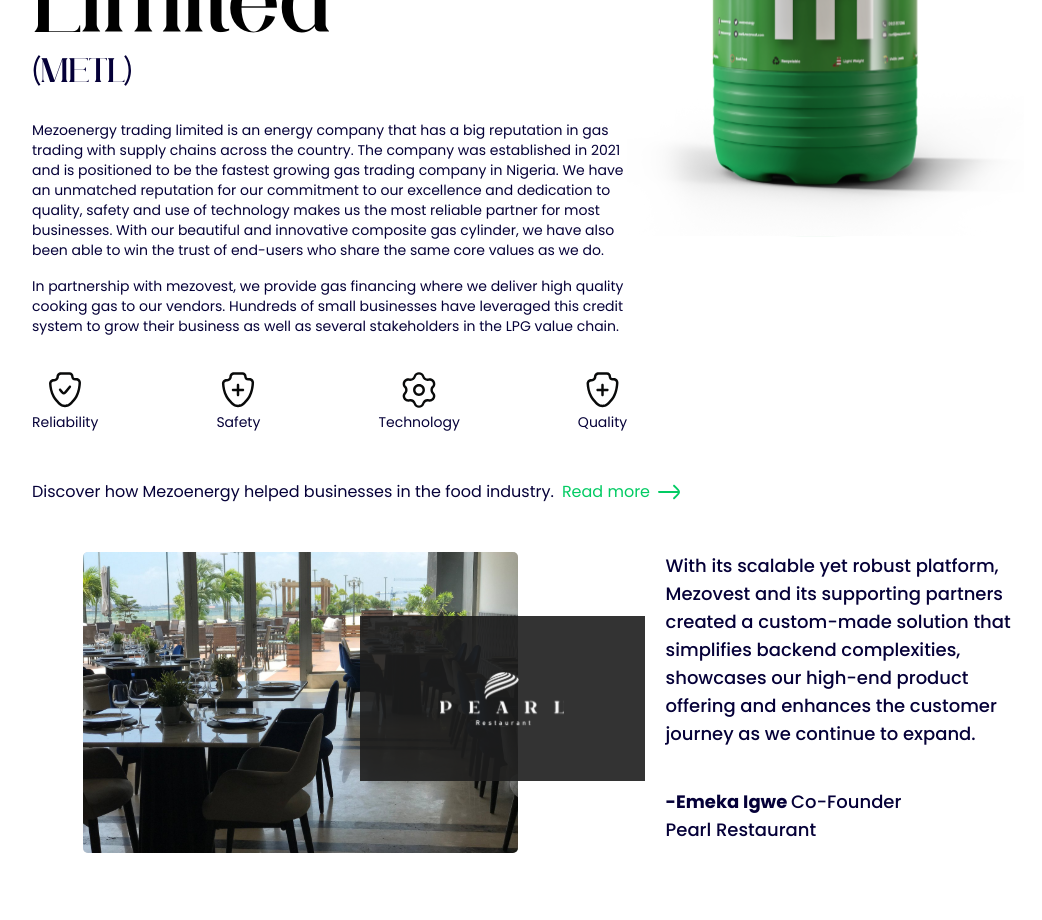
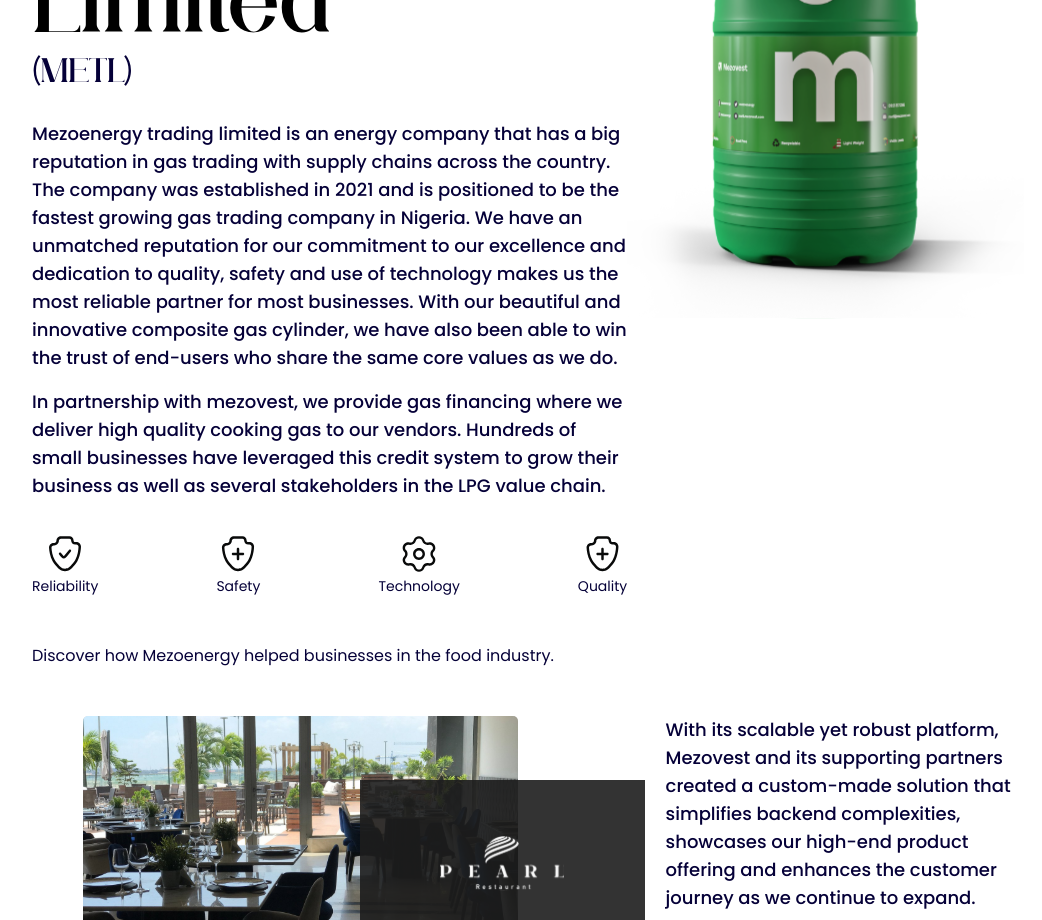
Before and after one commit to Glinkdev/mezovest-landing-page, a React (Vite) app: page / in a window 1280 px wide. Shown: the part 3560-4480 px from the top of the page, without its empty margins (112-1154 px from the left). Built offline with nearby package versions, Linux system fonts and the light colour scheme.

Commit message:
update fixes

```diff
--- a/src/components/MezoEnergy.jsx
+++ b/src/components/MezoEnergy.jsx
@@ -46,7 +46,7 @@ function MezoEnergy() {
                         <br />
                         <span className='text-2xl md:text-4xl'>(METL)</span>
                     </div>
-                    <p className='mt-7 text-sm'>
+                    <p className='mt-7 text-lg font-medium'>
                         Mezoenergy trading limited is an energy company that has a big reputation in
                         gas trading with supply chains across the country. The company was established
                         in 2021 and is positioned to be the fastest growing gas trading company in Nigeria.
@@ -55,7 +55,7 @@ function MezoEnergy() {
                         With our beautiful and innovative composite gas cylinder, we have also been able to win
                         the trust of end-users who share the same core values as we do.
                     </p>
-                    <p className='mt-4 text-sm'>
+                    <p className='mt-4 text-lg font-medium'>
                         In partnership with mezovest, we provide gas financing where we deliver high
                         quality cooking gas to our vendors. Hundreds of small businesses have leveraged
                         this credit system to grow their business as well as several stakeholders in the
@@ -79,7 +79,7 @@ function MezoEnergy() {
             </div>
             <div className='w-full flex flex-col md:flex-row mt-12'>
                 <span>Discover how Mezoenergy helped businesses in the food industry.</span>
-                <a className='flex text-green md:ml-2 cursor-pointer'>Read more <img src={GreenArrowIcon} alt="green arrow icon" className='ml-2' /></a>
+
             </div>
             <div className='w-full flex flex-col md:flex-row mt-12'>
                 <div className='md:w-3/5 flex flex-col md:flex-row justify-center relative align-center'>
```
